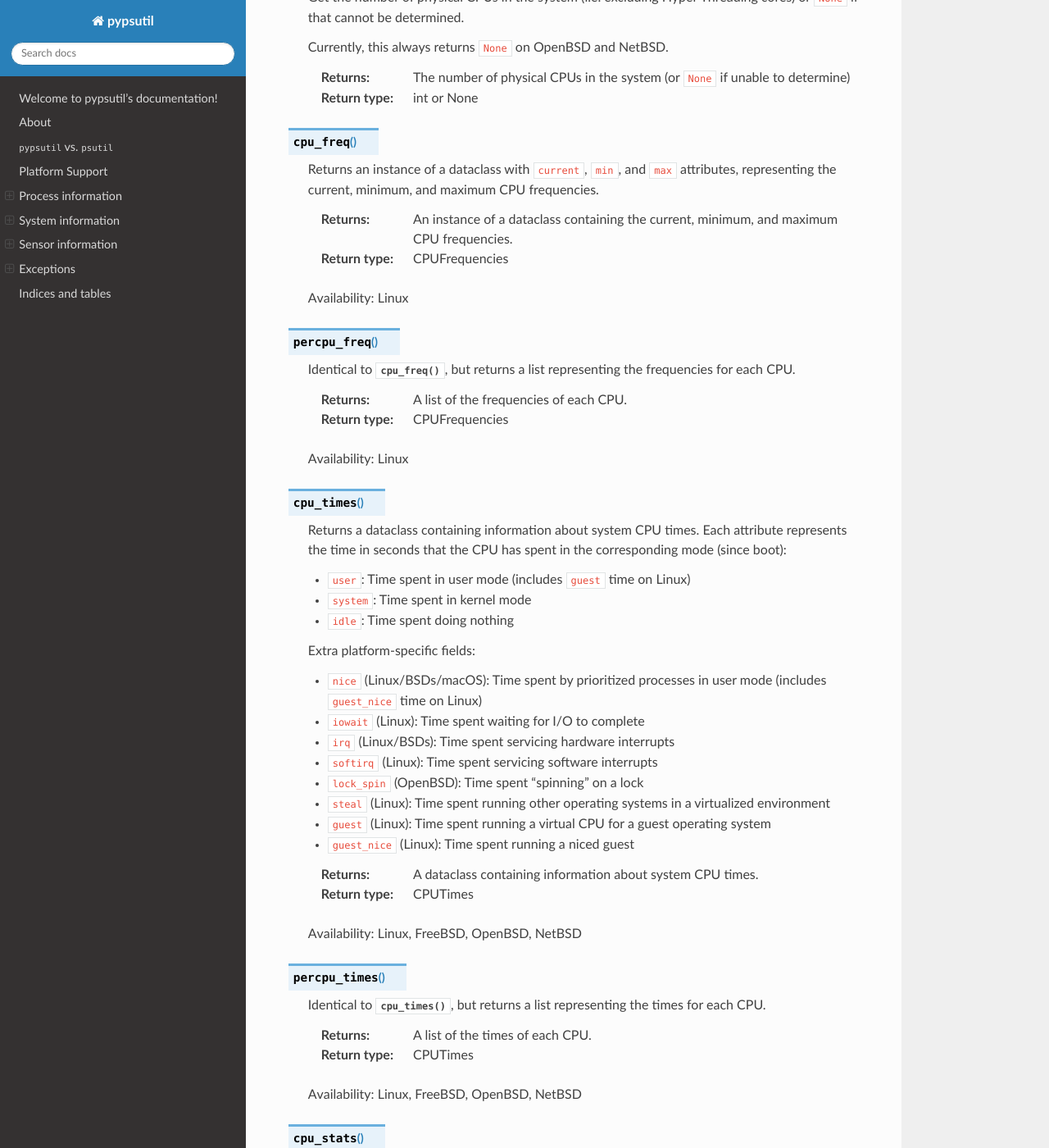
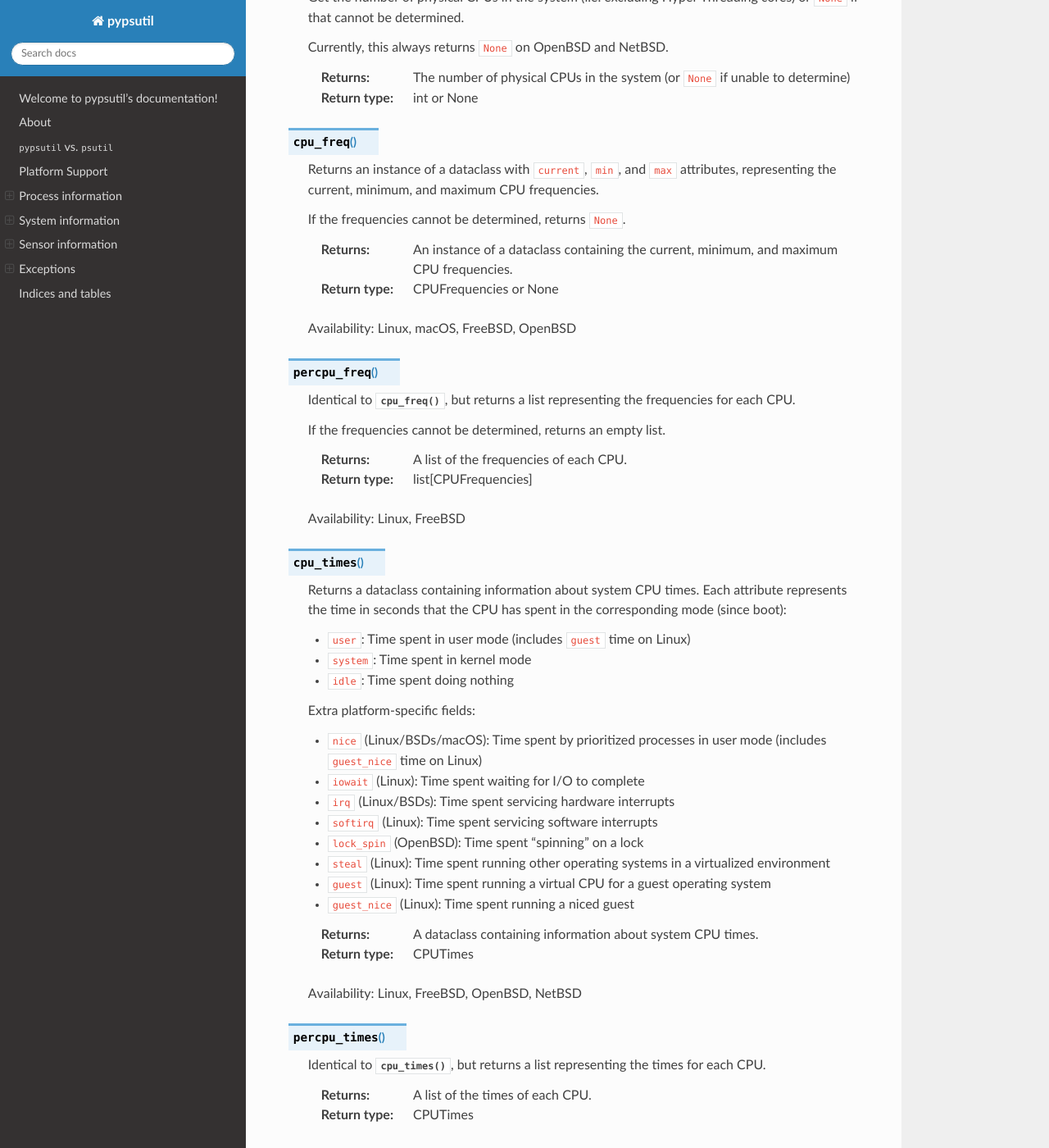
Before and after one commit to cptpcrd/pypsutil, a Sphinx documentation site: the page built from docs/index.rst, in a window 1280 px wide and 1400 px high, scrolled down 23120 px. Shown: the whole window at 82% size. Built offline with Sphinx 7.4.7 and the Read the Docs theme 2.0.0, drawn with Linux system fonts in a browser that asks for light colours; some of the changed text lies outside the part shown.

Commit message:
docs: update documentation for some *cpu_*() functions
Update availability lists, and add notes about possible failure of
{per,}cpu_freq().

```diff
--- a/docs/index.rst
+++ b/docs/index.rst
@@ -1083,20 +1083,24 @@ System information
    Returns an instance of a dataclass with ``current``, ``min``, and ``max`` attributes, representing
    the current, minimum, and maximum CPU frequencies.
 
+   If the frequencies cannot be determined, returns ``None``.
+
    :return: An instance of a dataclass containing the current, minimum, and maximum CPU frequencies.
-   :rtype: CPUFrequencies
+   :rtype: CPUFrequencies or None
 
-   Availability: Linux
+   Availability: Linux, macOS, FreeBSD, OpenBSD
 
 
 .. py:function:: percpu_freq()
 
    Identical to :py:func:`cpu_freq()`, but returns a list representing the frequencies for each CPU.
 
+   If the frequencies cannot be determined, returns an empty list.
+
    :return: A list of the frequencies of each CPU.
-   :rtype: CPUFrequencies
+   :rtype: list[CPUFrequencies]
 
-   Availability: Linux
+   Availability: Linux, FreeBSD
 
 
 .. py:function:: cpu_times()
@@ -1148,7 +1152,7 @@ System information
    :returns: A dataclass containing some CPU statistics.
    :rtype: CPUStats
 
-   Availablity: Linux
+   Availablity: Linux, FreeBSD, OpenBSD
 
 
 Sensor information
```
